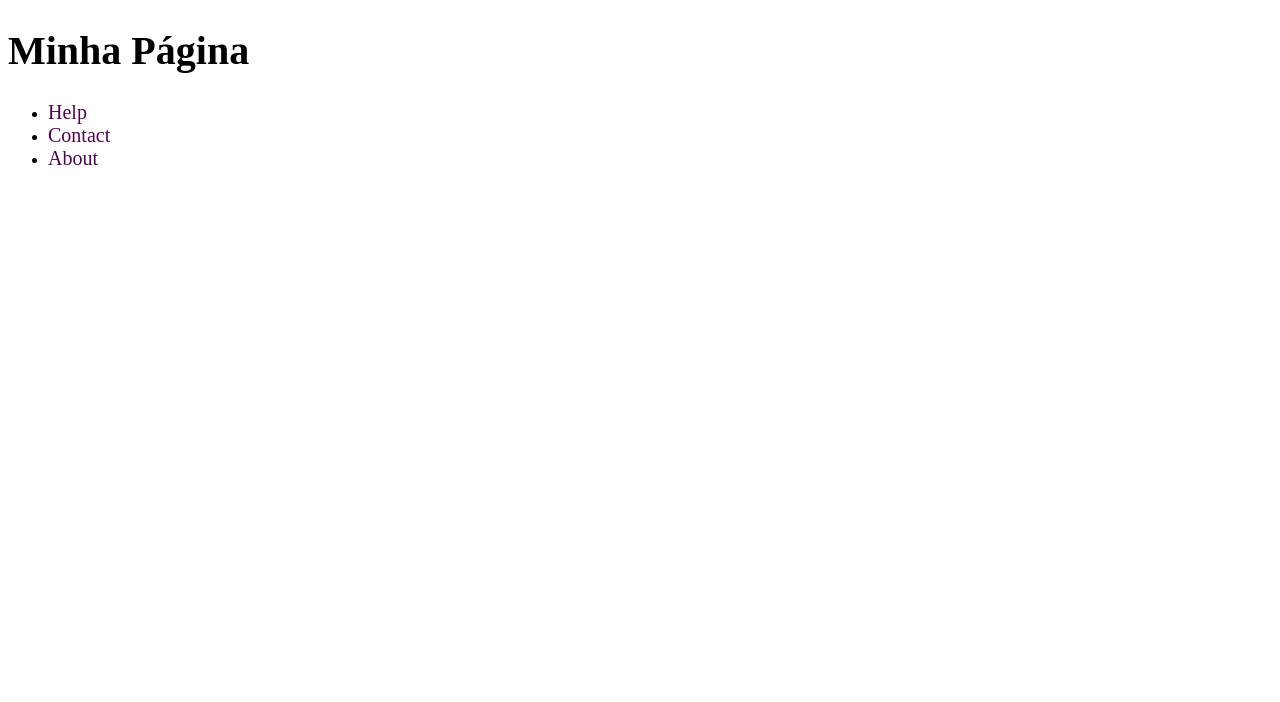
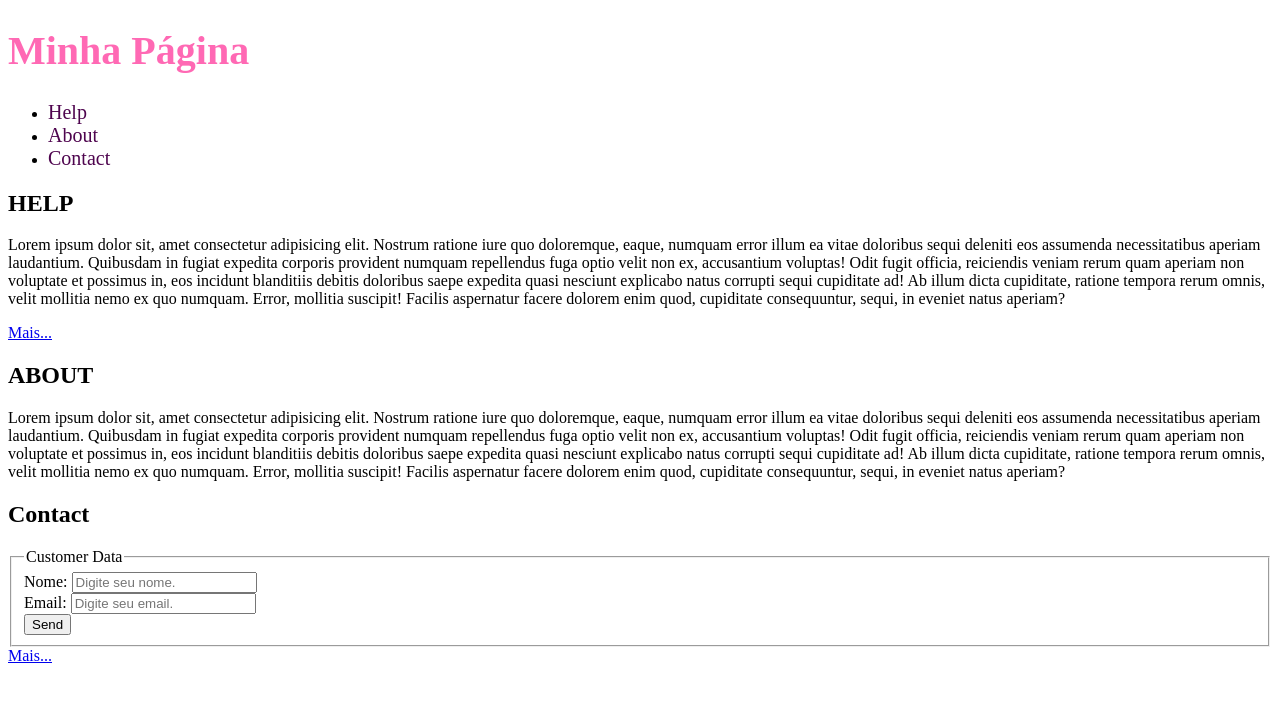
Before and after one commit to Victor-Estrella/Primeiro-Projeto, a plain HTML site: page index.html in a window 1280 px wide. Drawn offline with Linux system fonts and the light colour scheme.

Commit message:
CSS externo e adição da section

```diff
--- a/CSS/style.css
+++ b/CSS/style.css
@@ -1,6 +1,7 @@
 /* Comentário em CSS*/
-.cabecalho h1{
+h1{
     font-size: 40px;
+    color: hotpink;
 }
 .cabecalho a{
     color: rgb(78, 4, 78);
--- a/index.html
+++ b/index.html
@@ -19,11 +19,45 @@
 				<nav>
 					<ul>
 						<li><a href="./paginas/help.html">Help</a></li>
+						<li><a href="./paginas/about.html">About</a></li>
 						<li><a href="./paginas/contact.html">Contact</a></li>
-						<li><a href="./paginas/about.html">About</a></li>
 					</ul>
 				</nav>
 			</header>
+
+			<section>
+				<div>
+					<h2>HELP</h2>
+					<p> Lorem ipsum dolor sit, amet consectetur adipisicing elit. Nostrum ratione iure quo doloremque, eaque, numquam error illum ea vitae doloribus sequi deleniti eos assumenda necessitatibus aperiam laudantium. Quibusdam in fugiat expedita corporis provident numquam repellendus fuga optio velit non ex, accusantium voluptas! Odit fugit officia, reiciendis veniam rerum quam aperiam non voluptate et possimus in, eos incidunt blanditiis debitis doloribus saepe expedita quasi nesciunt explicabo natus corrupti sequi cupiditate ad! Ab illum dicta cupiditate, ratione tempora rerum omnis, velit mollitia nemo ex quo numquam. Error, mollitia suscipit! Facilis aspernatur facere dolorem enim quod, cupiditate consequuntur, sequi, in eveniet natus aperiam?</p>
+					<a href="./paginas/help.html">Mais...</a>
+				</div>
+				<div>
+					<h2>ABOUT</h2>
+					<p> Lorem ipsum dolor sit, amet consectetur adipisicing elit. Nostrum ratione iure quo doloremque, eaque, numquam error illum ea vitae doloribus sequi deleniti eos assumenda necessitatibus aperiam laudantium. Quibusdam in fugiat expedita corporis provident numquam repellendus fuga optio velit non ex, accusantium voluptas! Odit fugit officia, reiciendis veniam rerum quam aperiam non voluptate et possimus in, eos incidunt blanditiis debitis doloribus saepe expedita quasi nesciunt explicabo natus corrupti sequi cupiditate ad! Ab illum dicta cupiditate, ratione tempora rerum omnis, velit mollitia nemo ex quo numquam. Error, mollitia suscipit! Facilis aspernatur facere dolorem enim quod, cupiditate consequuntur, sequi, in eveniet natus aperiam?</p>
+					<a href="./paginas/about.html"></a>
+				</div>
+				<div>
+					<h2>Contact</h2>
+					<form>
+						<fieldset>
+							<legend>Customer Data</legend>
+
+							<div>
+								<label for="idNm">Nome:</label>
+								<input type="text" name="txtNm" id="idNm" placeholder="Digite seu nome.">
+							</div>
+							<div>
+								<label for="idEmail">Email:</label>
+								<input type="email" name="txtEmail" id="idEmail" placeholder="Digite seu email.">
+							</div>
+							<div>
+								<button type="button">Send</button>
+							</div>
+						</fieldset>
+					</form>
+					<a href="./paginas/about.html">Mais...</a>
+				</div>
+			</section>
 		</div>
 	</body>
 </html>
```
